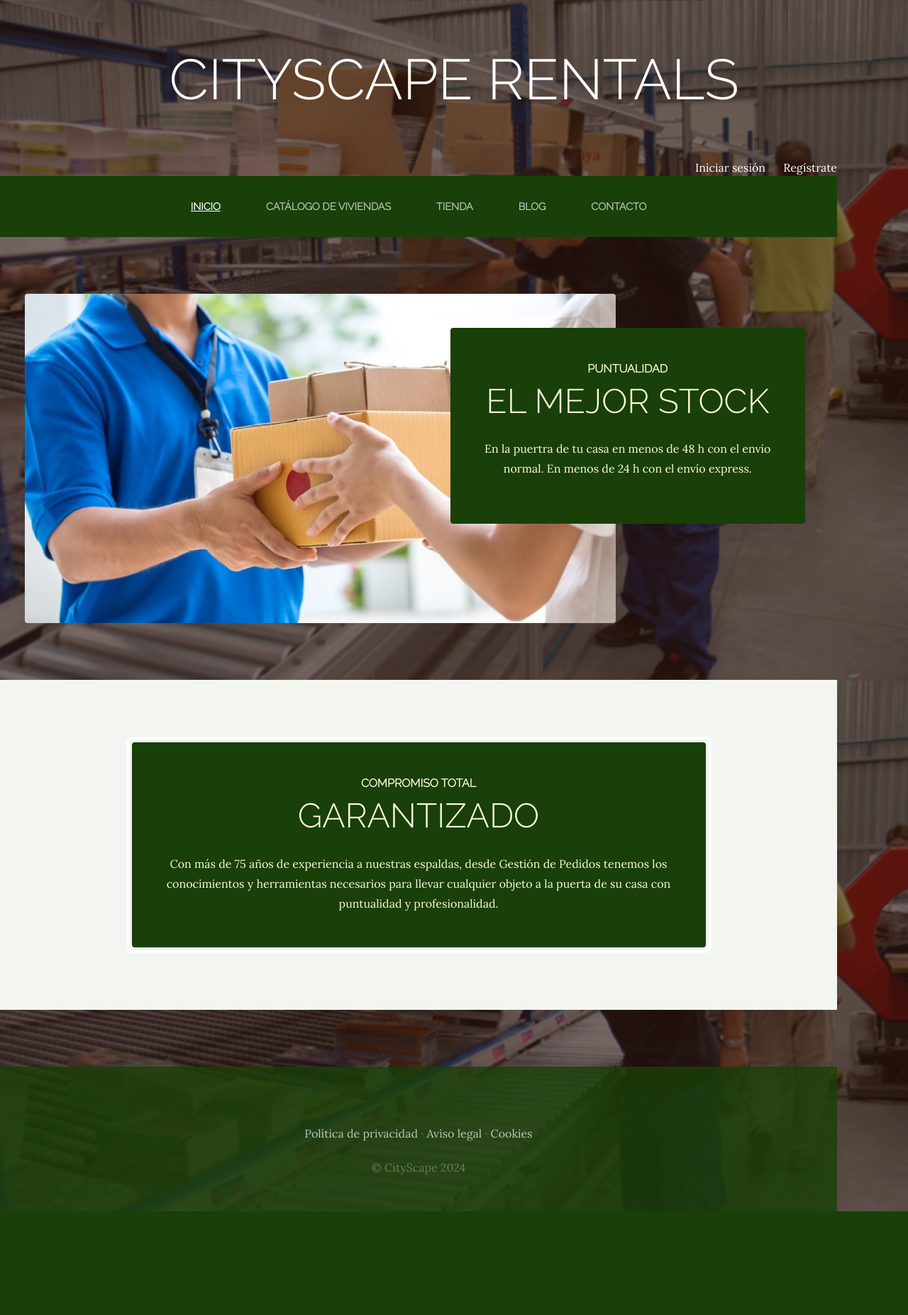
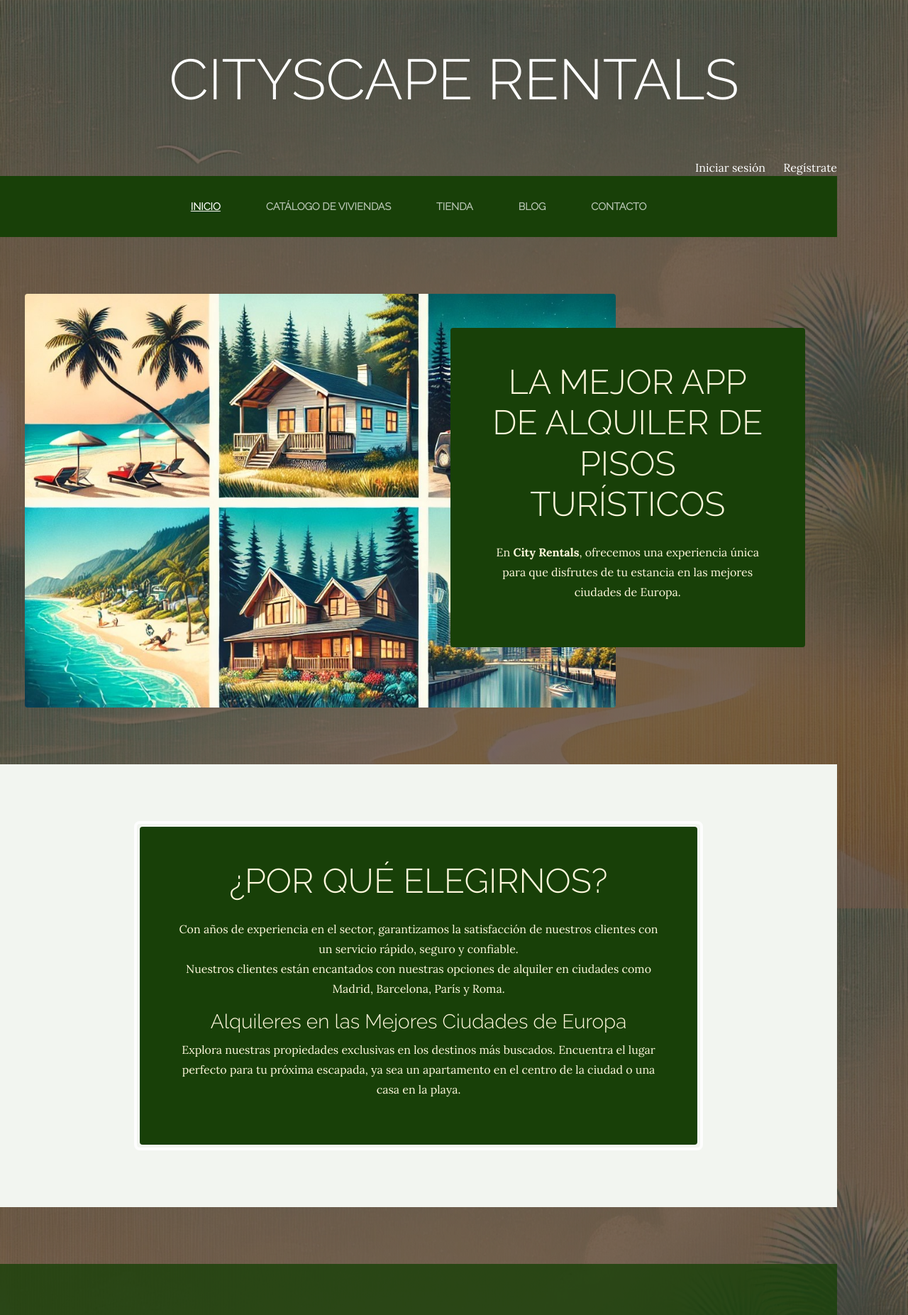
Before and after one commit to Jaime-Linares/PGPI-G3.10, a Django app: page / in a window 1280 px wide. Shown: the top 1853 px of the page at 71% size. Before the commit the page ends 1707 px from the top, so only its background shows below. Run offline with Django 5.2, Linux system fonts and the light colour scheme; some libraries are stand-ins or nearby versions.

Commit message:
[feat] changes in home and the photos

```diff
--- a/product/ProyectoWeb/ProyectoWebApp/templates/ProyectoWebApp/home.html
+++ b/product/ProyectoWeb/ProyectoWebApp/templates/ProyectoWebApp/home.html
@@ -3,6 +3,20 @@
 {%load static%}
 
 {%block content%}
+  <style>
+    .boton {
+        margin-top: 20px;
+        display: inline-block;
+        padding: 10px 20px;
+        background-color: #3498db;
+        color: #ffffff;
+        border-radius: 5px;
+        text-decoration: none;
+    }
+    .boton:hover {
+        background-color: #f1c40f;
+    }
+  </style>
 
   <!-- Heading -->
   <section class="page-section clearfix">
@@ -11,12 +25,9 @@
         <img class="intro-img img-fluid mb-3 mb-lg-0 rounded" src="{% static 'ProyectoWebApp/img/principal.jpg'%}" alt="">
         <div class="intro-text left-0 text-center bg-faded p-5 rounded">
           <h2 class="section-heading mb-4" >
-            <span class="section-heading-upper">Puntualidad</span>
-            <span class="section-heading-lower">El mejor stock</span>
+            <span class="section-heading-lower">La mejor app de alquiler de pisos turísticos</span>
           </h2>
-          <p class="mb-3">En la puertra de tu casa en menos de 48 h con el envío normal. En menos de 24 h con el envío express.
-          </p>
-
+          <p class="mb-3">En <strong>City Rentals</strong>, ofrecemos una experiencia única para que disfrutes de tu estancia en las mejores ciudades de Europa.</p>
         </div>
       </div>
     </div>
@@ -25,18 +36,19 @@
   <!-- Message -->
   <section class="page-section cta">
     <div class="container">
-      <div class="row">
+      <div class="intro">
         <div class="col-xl-9 mx-auto">
           <div class="cta-inner text-center rounded">
             <h2 class="section-heading mb-4">
-              <span class="section-heading-upper">Compromiso total</span>
-              <span class="section-heading-lower">Garantizado</span>
+              <span class="section-heading-lower">¿Por qué elegirnos?</span>
             </h2>
-            <p class="mb-0">Con más de 75 años de experiencia a nuestras espaldas, desde Gestión de Pedidos tenemos los conocimientos y herramientas necesarios para llevar cualquier objeto a la puerta de su casa con puntualidad y profesionalidad.</p>
+            <p class="mb-0">Con años de experiencia en el sector, garantizamos la satisfacción de nuestros clientes con un servicio rápido, seguro y confiable.</p>
+            <p>Nuestros clientes están encantados con nuestras opciones de alquiler en ciudades como Madrid, Barcelona, París y Roma.</p>
+            <h3>Alquileres en las Mejores Ciudades de Europa</h3>
+            <p>Explora nuestras propiedades exclusivas en los destinos más buscados. Encuentra el lugar perfecto para tu próxima escapada, ya sea un apartamento en el centro de la ciudad o una casa en la playa.</p>
           </div>
         </div>
       </div>
     </div>
   </section>
-
 {%endblock%}
```
Also changed, not shown: product/ProyectoWeb/ProyectoWebApp/static/ProyectoWebApp/img/bg_main.jpg, product/ProyectoWeb/ProyectoWebApp/static/ProyectoWebApp/img/bg_main1.jpg (added), product/ProyectoWeb/ProyectoWebApp/static/ProyectoWebApp/img/principal.jpg.
